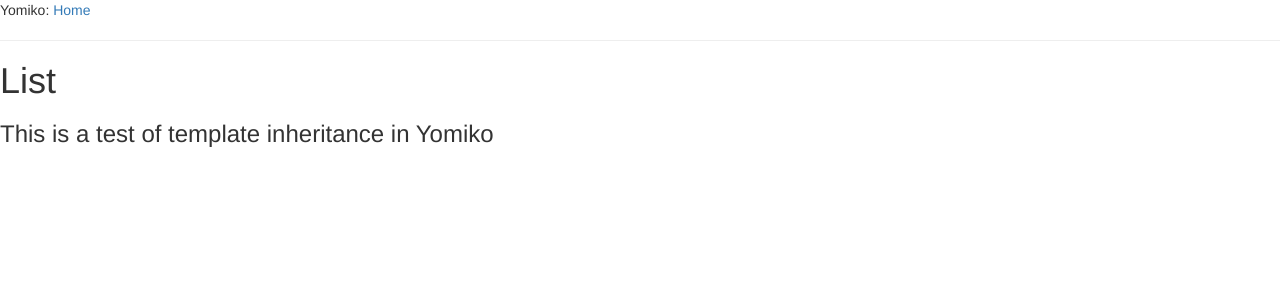
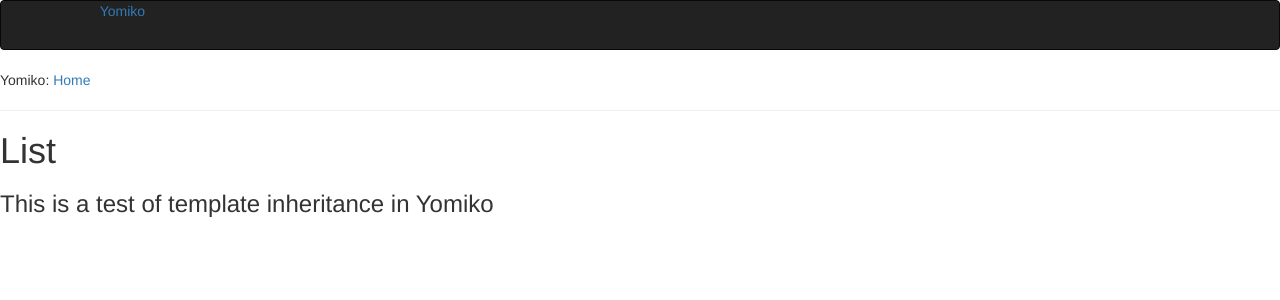
Before and after one commit to KyubiSystems/Yomiko, a Python web app: template app/templates/list.html in a window 1280 px wide. Shown: the top 300 px of the page. Run offline with Jinja, Linux system fonts and the light colour scheme; the template is opened without the code that fills it, so the values that code supplies are empty; some libraries are stand-ins or nearby versions.

Commit message:
Add menu bar to base template

```diff
--- a/app/templates/base.html
+++ b/app/templates/base.html
@@ -18,6 +18,28 @@ src="//netdna.bootstrapcdn.com/twitter-bootstrap/2.3.2/js/bootstrap.min.js"></sc
 {% endif %}
 </head>
 <body>
+<div class="navbar navbar-inverse">
+  <div class="navbar-inner">
+    <div class="container">
+
+      <!-- .btn-navbar is used as the toggle for collapsed navbar content -->
+      <a class="btn btn-navbar" data-toggle="collapse" data-target=".nav-collapse">
+        <span class="icon-bar"></span>
+        <span class="icon-bar"></span>
+        <span class="icon-bar"></span>
+      </a>
+
+      <!-- Be sure to leave the brand out there if you want it shown -->
+      <a class="brand" href="#">Yomiko</a>
+
+      <!-- Everything you want hidden at 940px or less, place within here -->
+      <div class="nav-collapse collapse">
+        <!-- .nav, .navbar-search, .navbar-form, etc -->
+      </div>
+
+    </div>
+  </div>
+</div>
 <div>Yomiko: <a href="/index">Home</a></div>
 <hr>
 {% block content %}{% endblock %}
```
